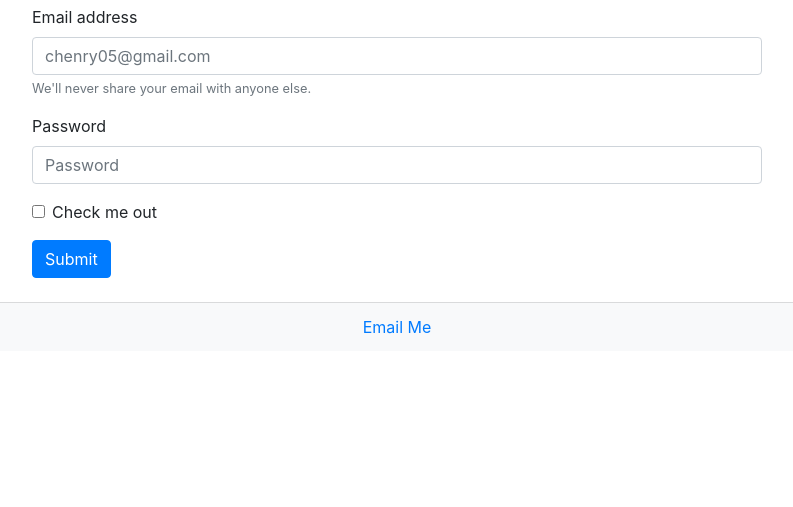
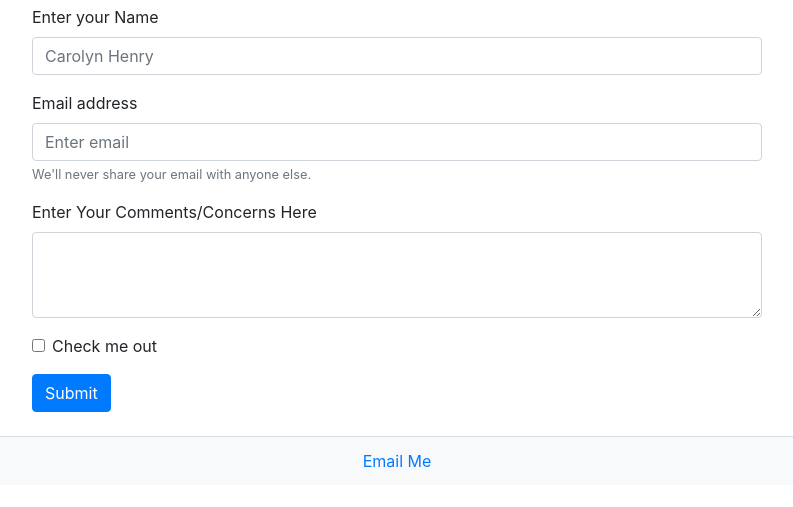
Before and after one commit to chenry05/homework-two, a plain HTML site: page contact.html in a window 1280 px wide. Shown: the part 117-624 px from the top of the page, without its empty margins (243-1036 px from the left). Drawn offline with nearby package versions, Linux system fonts and the light colour scheme.

Commit message:
modified all pages

```diff
--- a/contact.html
+++ b/contact.html
@@ -4,7 +4,7 @@
   <meta charset="UTF-8">
   <meta name="viewport" content="width=device-width, initial-scale=1.0">
   <meta http-equiv="X-UA-Compatible" content="ie=edge">
-    <link rel="stylesheet"href="https://stackpath.bootstrapcdn.com/bootstrap/4.3.1/css/bootstrap.min.css" integrity="sha384-ggOyR0iXCbMQv3Xipma34MD+dH/1fQ784/j6cY/iJTQUOhcWr7x9JvoRxT2MZw1T" crossorigin="anonymous">
+  <link rel="stylesheet" href="https://stackpath.bootstrapcdn.com/bootstrap/4.3.1/css/bootstrap.min.css" integrity="sha384-ggOyR0iXCbMQv3Xipma34MD+dH/1fQ784/j6cY/iJTQUOhcWr7x9JvoRxT2MZw1T" crossorigin="anonymous">
   <title>Contact Me</title>
 </head>
 <body>
@@ -33,17 +33,21 @@
       <h3>Contact Me</h3>
       <div class="row"></div>
       <div class="form-group">
+        <div class="form-group">
+          <label for="firstname-lastname">Enter your Name</label>
+          <input type="name" class="form-control" id="firstname-lastname" placeholder="Carolyn Henry">
+        </div>
         <label for="exampleInputEmail1">Email address</label>
-          <input type="email" class="form-control" id="exampleInputEmail1" aria-describedby="emailHelp" placeholder="chenry05@gmail.com">
+        <input type="email" class="form-control" id="exampleInputEmail1" aria-describedby="emailHelp" placeholder="Enter email">
         <small id="emailHelp" class="form-text text-muted">We'll never share your email with anyone else.</small>
       </div>
       <div class="form-group">
-          <label for="exampleInputPassword1">Password</label>
-          <input type="password" class="form-control" id="exampleInputPassword1" placeholder="Password">
+        <label for="exampleFormControlTextarea1">Enter Your Comments/Concerns Here</label>
+        <textarea class="form-control" id="exampleFormControlTextarea1" rows="3"></textarea>
       </div>
       <div class="form-group form-check">
         <input type="checkbox" class="form-check-input" id="exampleCheck1">
-          <label class="form-check-label" for="exampleCheck1"><mailto:chenry05@gmail.com>Check me out</label>
+        <label class="form-check-label" for="exampleCheck1">Check me out</label>
       </div>
       <button type="submit" class="btn btn-primary">Submit</button>
       </form><br>
```
Also changed, not shown: index.html (+0 -1 lines), portfolio.html (+1 -3 lines). Lines whose indentation alone changed are shown as unchanged.
